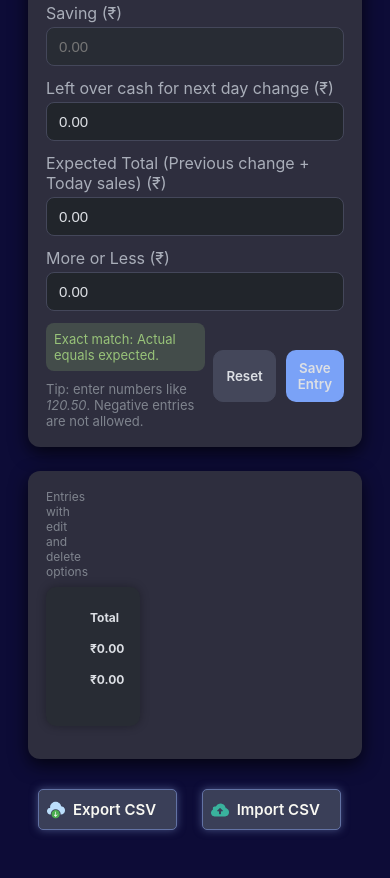
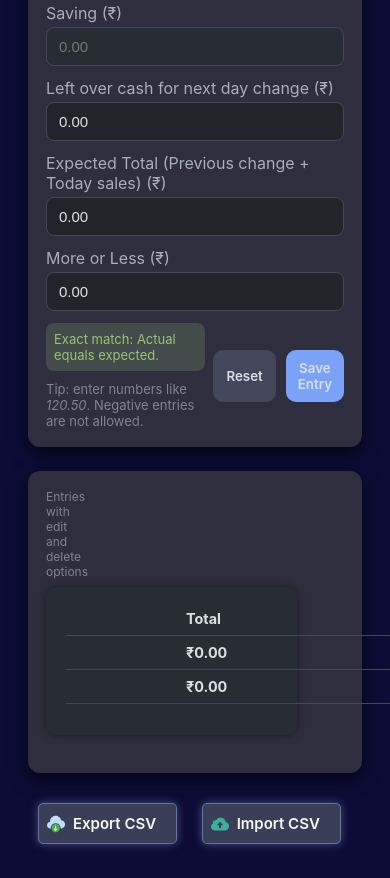
Before and after one commit to laitkam/quickslip, a plain HTML site: page index.html in a window 390 px wide. Shown: the part 513-1391 px from the top of the page. Drawn offline with nearby package versions, Linux system fonts and the light colour scheme.

Commit message:
Update style.css

```diff
--- a/style.css
+++ b/style.css
@@ -408,7 +408,6 @@
   text-align: left;
 }
 
-/* Mobile: card style */
 @media (max-width: 600px) {
   #salesTable, #salesTable tbody, #salesTable tr, #salesTable td {
     display: block;
@@ -419,25 +418,45 @@
   }
   #salesTable tr {
     background: #282c34;
-    margin-bottom: 15px;
+    margin-bottom: 20px;
     border-radius: 10px;
-    padding: 15px;
-    box-shadow: 0 0 10px rgba(0,0,0,0.3);
+    padding: 15px 20px;
+    box-shadow: 0 0 10px rgba(0,0,0,0.4);
   }
   #salesTable td {
+    position: relative;
+    padding-left: 120px;
+    padding-top: 8px;
+    padding-bottom: 8px;
     border: none;
-    padding: 8px 0;
-    position: relative;
-    padding-left: 45%;
-    text-align: left;
+    border-bottom: 1px solid #44475a;
+    font-size: 0.9rem;
+    color: var(--text-light);
+    white-space: normal;
+    word-wrap: break-word;
+    display: flex;
+    align-items: center;
+  }
+  #salesTable td:last-child {
+    border-bottom: none;
   }
   #salesTable td::before {
     content: attr(data-label);
     position: absolute;
-    left: 15px;
-    top: 8px;
+    left: 20px;
+    width: 100px;
     font-weight: 700;
     color: var(--accent);
     white-space: nowrap;
   }
+  /* Buttons in Actions column */
+  #salesTable td:last-child {
+    padding-left: 20px;
+    display: flex;
+    gap: 10px;
+    justify-content: flex-start;
+  }
+  #salesTable td:last-child button {
+    flex: none;
+  }
 }
```
